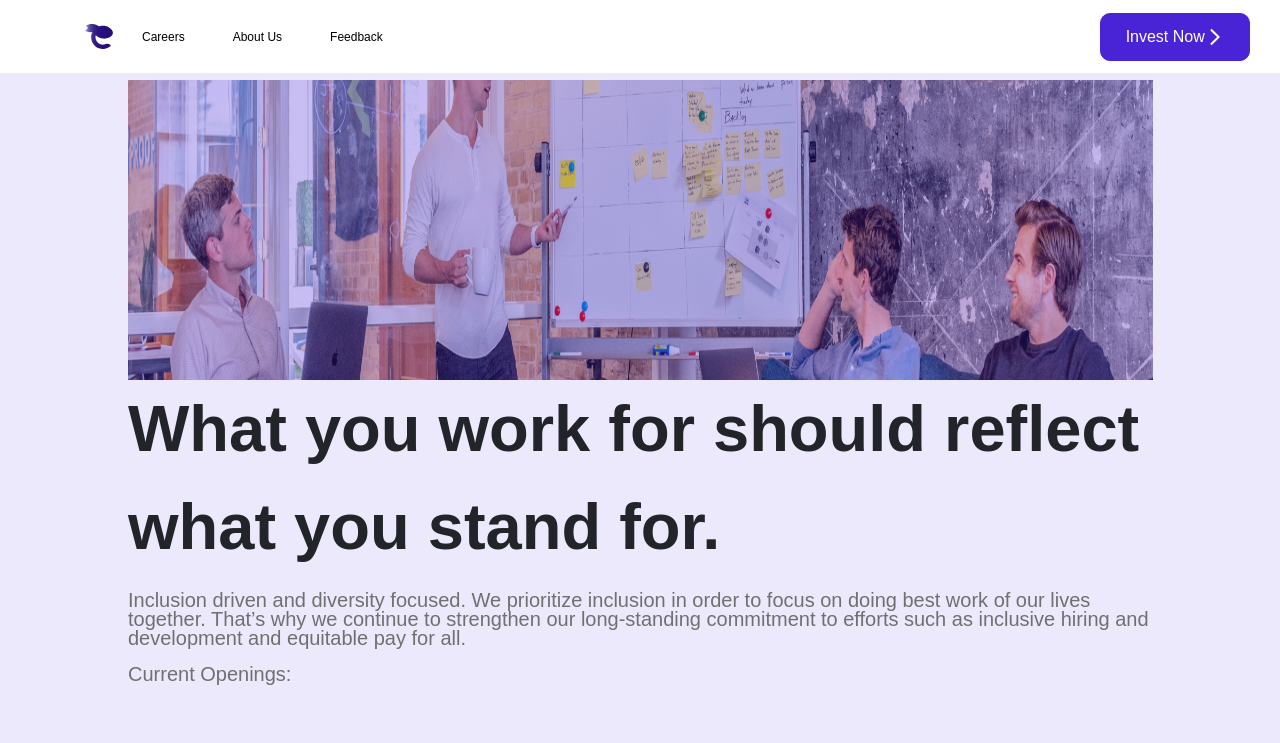
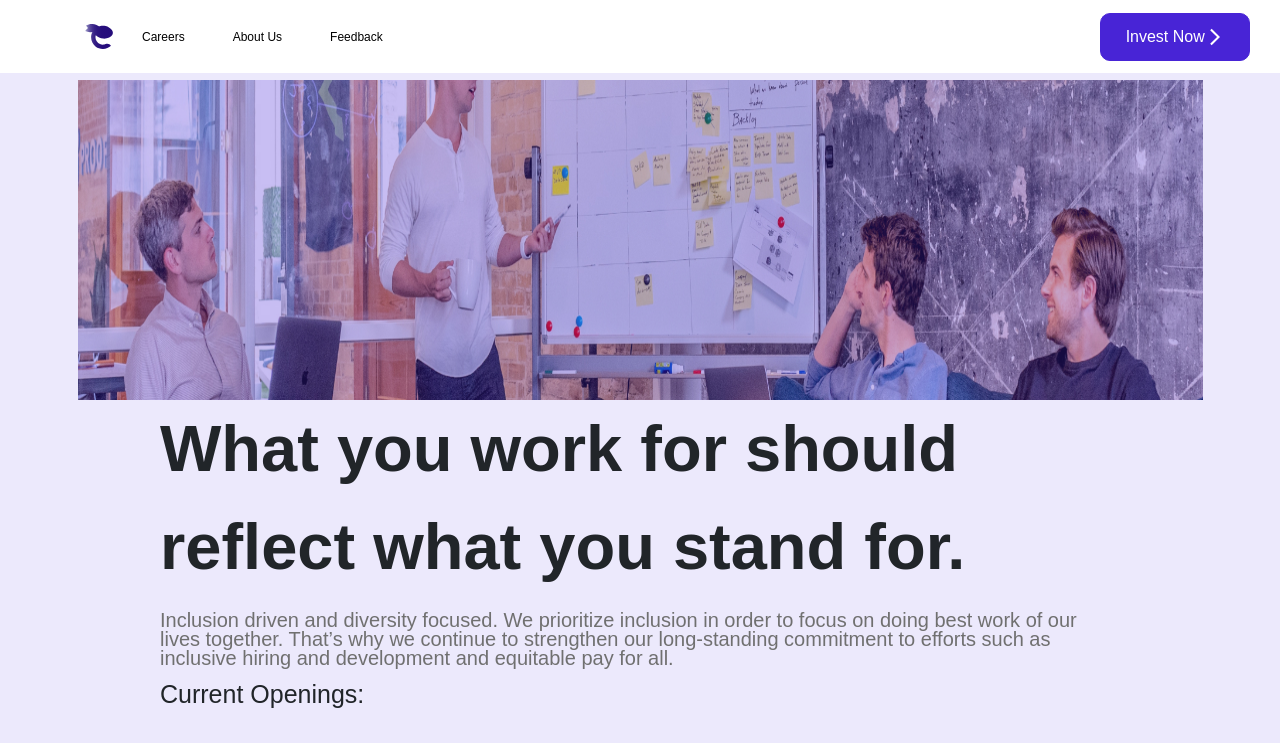
Before and after one commit to bohdan-vladiuk/etha-web, a Next.js app: page /careers in a window 1280 px wide. Shown: the top 743 px of the page. Built offline with nearby package versions, Linux system fonts and the light colour scheme; no server answers.

Commit message:
added Ui Fixxes

```diff
--- a/pages/careers.tsx
+++ b/pages/careers.tsx
@@ -153,7 +153,7 @@ const Careers: NextPage = () => {
                     </div> */}
 
                 <div className={`d-flex w-100 justify-content-center `} style={{ marginTop: '80px' }}>
-                    <Image className="p-0 m-0" src={`/careers/banner.jpg`} alt="" height={300} width={1025} />
+                    <Image className="p-0 m-0" src={`/careers/banner.jpg`} alt="" height={320} width={1125} />
                 </div>
                 <div
                     className={``}
@@ -167,7 +167,7 @@ const Careers: NextPage = () => {
                         fontWeight: 700,
                     }}
                 >
-                    <p style={{ fontSize: '65px', width: '80%' }}>
+                    <p style={{ fontSize: '65px', width: '75%', maxWidth: '1125px' }}>
                         What you work for should reflect what you stand for.
                     </p>
                     <p
@@ -175,7 +175,8 @@ const Careers: NextPage = () => {
                             fontSize: '20px',
                             fontWeight: '300',
                             lineHeight: '1.2rem',
-                            width: '80%',
+                            width: '75%',
+                            maxWidth: '1125px',
                             color: '#707070',
                         }}
                     >
@@ -185,18 +186,18 @@ const Careers: NextPage = () => {
                     </p>
                     <p
                         style={{
-                            fontSize: '20px',
+                            fontSize: '25px',
                             fontWeight: '300',
                             lineHeight: '1.2rem',
-                            width: '80%',
-                            color: '#707070',
+                            width: '75%',
+                            maxWidth: '1125px',
                         }}
                     >
                         Current Openings:
                     </p>
                 </div>
                 <div
-                    className={`my-5`}
+                    className={`mb-5`}
                     style={{
                         display: 'flex',
                         justifyContent: 'center',
@@ -215,6 +216,7 @@ const Careers: NextPage = () => {
                             alignItems: 'center',
                             flexWrap: 'wrap',
                             width: '80%',
+                            maxWidth: '1125px',
                             zIndex: 10,
                             fontWeight: 700,
                         }}
```
